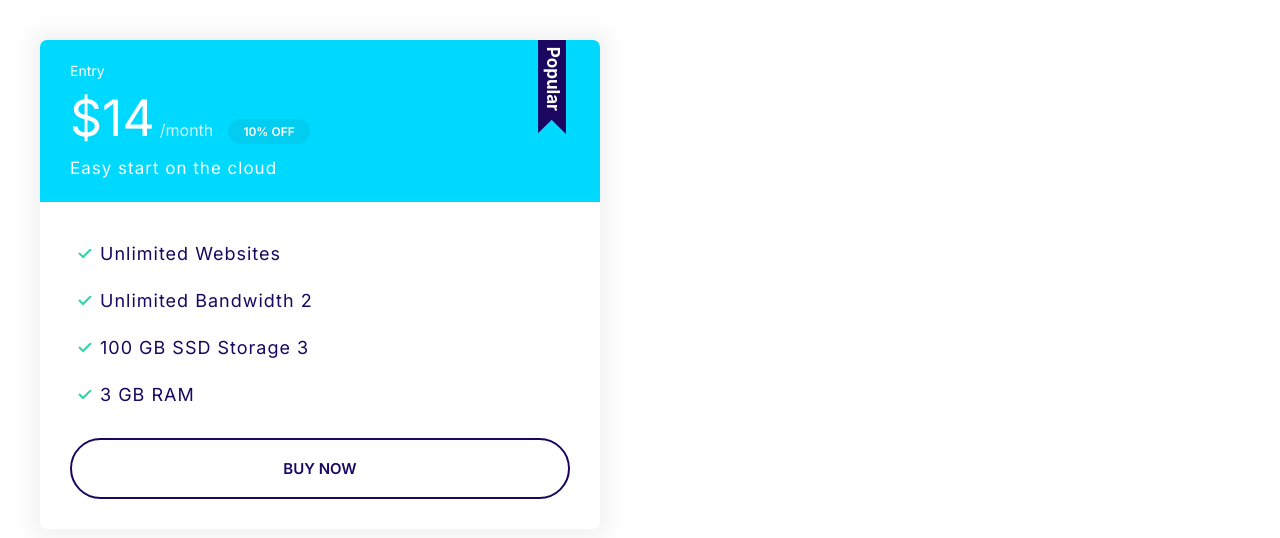
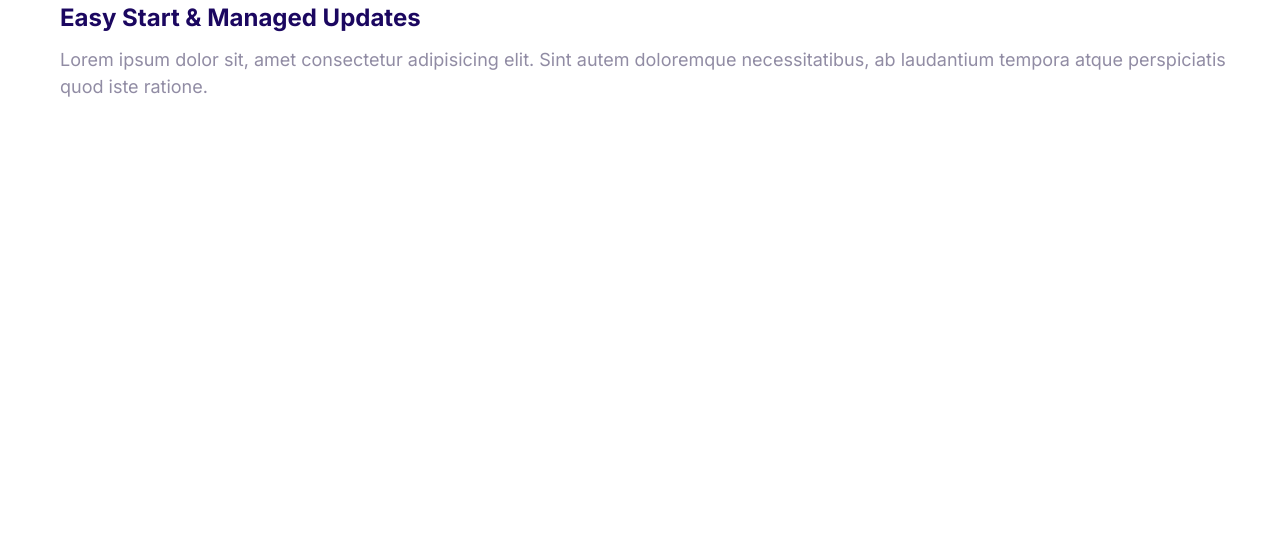
Before and after one commit to erzanthedev/Kwesify, a plain HTML site: page index.html in a window 1280 px wide. Drawn offline with Linux system fonts and the light colour scheme.

Commit message:
Build the media objects components.

```diff
--- a/css/styles.css
+++ b/css/styles.css
@@ -381,3 +381,20 @@ a {
     font-size: 1.7rem;
   }
 }
+
+/* Media Objects */
+.media{
+    display: flex;
+}
+
+.media__title{
+    margin-top: 0 ;
+}
+
+.media__body{
+    margin: 0 2rem;
+}
+
+.media__image{
+    margin-top: 1rem;
+}
--- a/index.html
+++ b/index.html
@@ -15,26 +15,19 @@
     <link rel="stylesheet" href="css/styles.css" />
   </head>
   <body>
-    <div style="width: 50%; padding: 4rem">
-      <div class="plan plan--popular">
-        <div class="card card--secondary">
-          <header class="card__header">
-            <h3 class="plan__name">Entry</h3>
-            <span class="plan__price">$14</span>
-            <span class="plan__billing-cycle">/month</span>
-            <span class="badge badge--secondary badge--small">10% OFF </span>
-            <span class="plan__description">Easy start on the cloud</span>
-          </header>
-          <div class="card__body">
-            <ul class="list list--tick">
-              <li class="list__item">Unlimited Websites</li>
-              <li class="list__item">Unlimited Bandwidth 2</li>
-              <li class="list__item">100 GB SSD Storage 3</li>
-              <li class="list__item">3 GB RAM</li>
-            </ul>
-            <button class="btn btn--outline btn--block">buy now</button>
-          </div>
-        </div>
+    <div class="media">
+      <div class="media__image">
+        <svg class="icon icon--primary">
+          <use xlink:href="images/sprite.svg#snap"></use>
+        </svg>
+      </div>
+      <div class="media__body">
+        <h3 class="media__title">Easy Start & Managed Updates</h3>
+        <p>
+          Lorem ipsum dolor sit, amet consectetur adipisicing elit. Sint autem
+          doloremque necessitatibus, ab laudantium tempora atque perspiciatis
+          quod iste ratione.
+        </p>
       </div>
     </div>
   </body>
```
Also changed, not shown: components/media.html (added, +14 -0 lines).
